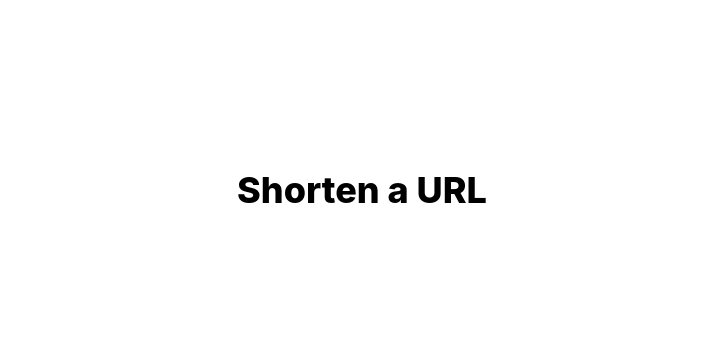
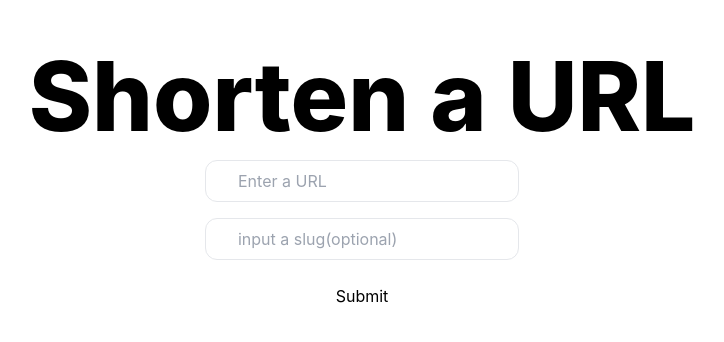
Before and after one commit to Deveshb15/u-short, a Next.js app: page / in a window 1280 px wide. Shown: the part 210-552 px from the top of the page, without its empty margins (278-1002 px from the left). Built offline with nearby package versions, Linux system fonts and the light colour scheme.

Commit message:
feat: frontend for adding to db

```diff
--- a/package.json
+++ b/package.json
@@ -12,6 +12,7 @@
   "dependencies": {
     "@prisma/client": "^4.6.1",
     "next": "13.0.4",
+    "random-word-slugs": "^0.1.6",
     "react": "18.2.0",
     "react-dom": "18.2.0"
   },
--- a/src/middleware.ts
+++ b/src/middleware.ts
@@ -2,6 +2,7 @@ import { NextResponse } from 'next/server'
 import type { NextFetchEvent, NextRequest } from "next/server";
 
 export async function middleware(req: NextRequest, ev: NextFetchEvent) {
+	if(req.method === "GET") {
 		if (req.nextUrl.pathname.startsWith("/api/get-url/")) {
 			console.log("returning early");
 			return;
@@ -26,6 +27,7 @@ export async function middleware(req: NextRequest, ev: NextFetchEvent) {
 			}
 		}
 	}
+}
 
 export const config = {
 	matcher: [
--- /dev/null
+++ b/src/pages/api/add-url.ts
@@ -0,0 +1,34 @@
+import { NextApiRequest, NextApiResponse } from "next";
+import { prisma } from "../../db/client";
+import { generateSlug } from 'random-word-slugs'
+
+// eslint-disable-next-line import/no-anonymous-default-export
+export default async(req: NextApiRequest, res: NextApiResponse) => {
+
+    if(req.method === "POST") {
+        // console.log("YES")
+        // console.log(req.body)
+        let { url, slug } = JSON.parse(req.body)
+        if(!slug) {
+            slug = generateSlug()
+        }
+
+        // console.log("URL ", url, "SLUG", slug)
+        try {
+
+            const data = await prisma.shortLink.create({
+                data: {
+                    url,
+                    slug
+                }
+            })
+            res.status(200).json({ message: 'url added', slug, url, data })
+        } catch(err) {
+            console.log(err)
+            res.status(500).json({ message: "Internal server error" })
+        }
+
+    } else {
+        res.status(403).json({ message: "Not a valid request" })
+    }
+}
--- a/src/pages/index.tsx
+++ b/src/pages/index.tsx
@@ -1,8 +1,49 @@
+import { useState } from 'react'
 import type { NextPage } from 'next'
 import Head from 'next/head'
-import Image from 'next/image'
 
 const Home: NextPage = () => {
+
+  const [url, setUrl] = useState<string|null>(null)
+  const [slug, setSlug] = useState<string|null>(null)
+  const [loading, setLoading] = useState<boolean>(false)
+  const [error, setError] = useState<boolean>(false)
+  const [added, setAdded] = useState<string|null>(null)
+
+  console.log(url)
+  console.log(slug)
+
+  const addNewUrl = async() => {
+    setLoading(true)
+    try {
+      const response = await fetch(`/api/add-url`, {
+        method: "POST",
+        body: JSON.stringify({
+          url,
+          slug
+        })
+      })
+      const data = await response.json()
+      console.log(data)
+      if(data?.data) {
+        let res_data = data?.data
+        if(res_data?.slug) {
+          setAdded(res_data?.slug)
+        }
+      }
+      (document.getElementById('url-in') as HTMLInputElement).value = "";
+      (document.getElementById('slug-in') as HTMLInputElement).value = "";
+      setUrl(null)
+      setSlug(null)
+
+    } catch (err) {
+      console.log(err)
+      setError(true)
+    }
+
+    setLoading(false)
+  }
+
   return (
     <div className="flex items-center justify-center min-h-screen">
       <Head>
@@ -11,21 +52,34 @@ const Home: NextPage = () => {
         <link rel="icon" href="/favicon.ico" />
       </Head>
 
-      <main className="flex items-center justify-center">
+      <main className="flex flex-col items-center justify-center gap-4">
         {/* Text */}
         <div>
-          <h1 className='text-4xl font-extrabold'>Shorten a URL</h1>
+          <h1 className='text-2xl sm:text-4xl md:text-8xl font-extrabold'>Shorten a URL</h1>
         </div>
-        {/* Input */}
+        {/* Input url */}
         <div>
+          <input id="url-in" onChange={(e) => setUrl(e.target.value)} className='rounded-xl border bg-transparent px-4 md:px-8 py-2' placeholder='Enter a URL' />
+        </div>
+        {/* Input slug */}
+        <div>
+          <input id="slug-in" onChange={(e) => setSlug(e.target.value)} className='rounded-xl border bg-transparent px-4 md:px-8 py-2' placeholder='input a slug(optional)' />
         </div>
         {/* Submit button */}
         <div>
-
+          <button onClick={addNewUrl} className='rounded-xl px-4 py-2 bg-white text-black transform hover:scale-105'>Submit</button>
         </div>
         {/* Loading and Error handlers */}
         <div>
-
+          {
+            loading && <p className='text-sm text-gray-500'>Loading...</p>
+          }
+          {
+            error && <p className='text-sm text-gray-500'>Error</p>
+          }
+          {
+            added && <a href={`http://localhost:3000/${added}`} className='text-sm text-gray-500 underline'>http://localhost:3000/{added}</a>
+          }
         </div>
       </main>
     </div>
```
Also changed, not shown: 2 other files (tests, documents, lock files or other folders). Lines whose indentation alone changed are shown as unchanged.
